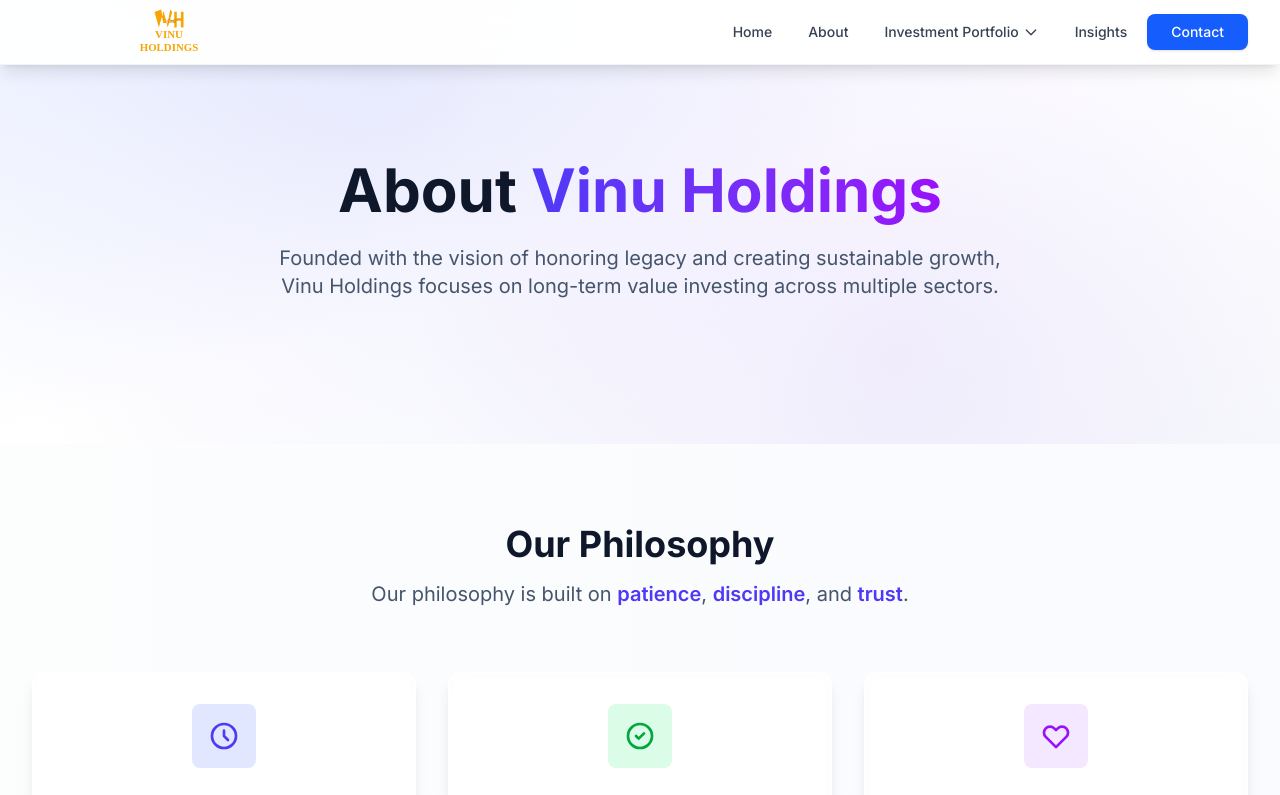
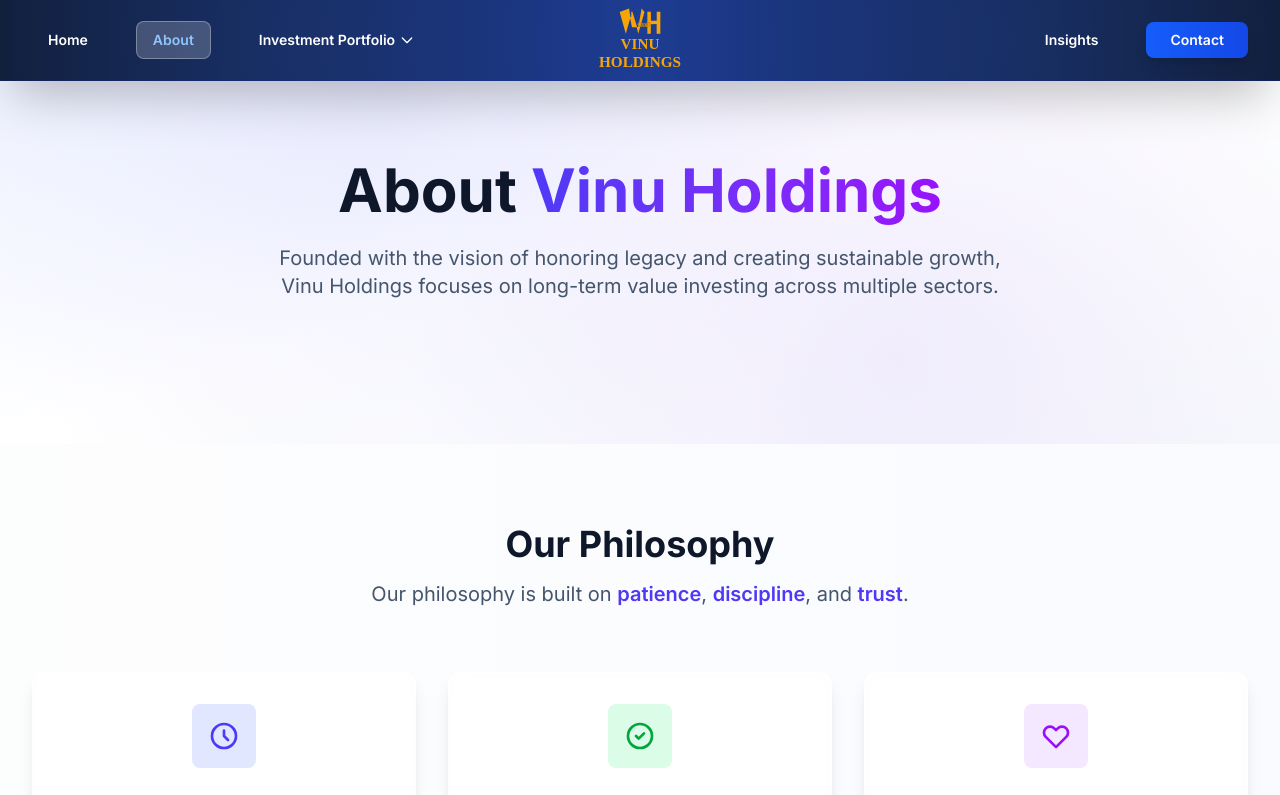
Before and after one commit to YeshChav/vinu-holdings, a Next.js app: page /about in a window 1280 px wide. Shown: the top 795 px of the page. Built offline with nearby package versions, Linux system fonts and the light colour scheme.

Commit message:
feat: improve mobile navigation layout and fix window SSR error

```diff
--- a/src/components/layout/Navigation.tsx
+++ b/src/components/layout/Navigation.tsx
@@ -2,12 +2,14 @@
 
 import Link from 'next/link';
 import { useState, useEffect } from 'react';
+import { usePathname } from 'next/navigation';
 import Logo from '@/components/ui/Logo';
 
 export default function Navigation() {
   const [isVenturesOpen, setIsVenturesOpen] = useState(false);
   const [isMobileMenuOpen, setIsMobileMenuOpen] = useState(false);
   const [hoverTimeout, setHoverTimeout] = useState<NodeJS.Timeout | null>(null);
+  const pathname = usePathname();
 
   // Cleanup timeout on unmount
   useEffect(() => {
@@ -19,30 +21,25 @@
   }, [hoverTimeout]);
 
   return (
-    <nav className="fixed w-full top-0 z-50 bg-white/95 backdrop-blur-md shadow-lg border-b border-gray-100">
-      <div className="max-w-7xl mx-auto px-4 sm:px-6 lg:px-8">
-        <div className="flex justify-between items-center h-16">
-          {/* Logo */}
-          <div className="flex items-center">
-            <Link href="/" className="flex items-center hover:opacity-80 transition-opacity duration-200">
-              <Logo
-                width={800}
-                height={320}
-                variant="full"
-                color="gold"
-                className="h-32 sm:h-40 w-auto"
-                key="nav-gold-logo"
-                />
-            </Link>
-          </div>
+    <nav className="fixed w-full top-0 z-50 bg-gradient-to-r from-slate-900 via-blue-900 to-slate-900 shadow-2xl border-b border-blue-800/30">
+      {/* Subtle texture overlay */}
+      <div className="absolute inset-0 bg-gradient-to-r from-blue-900/20 via-transparent to-blue-900/20 opacity-50"></div>
+      <div className="absolute inset-0 bg-[radial-gradient(circle_at_20%_50%,rgba(59,130,246,0.1),transparent_50%)]"></div>
+      <div className="absolute inset-0 bg-[radial-gradient(circle_at_80%_50%,rgba(59,130,246,0.1),transparent_50%)]"></div>
 
-          {/* Desktop Navigation */}
+      <div className="relative max-w-7xl mx-auto px-4 sm:px-6 lg:px-8">
+        <div className="flex justify-between items-center h-20">
+          {/* Left Navigation Links */}
           <div className="hidden md:block">
-            <div className="ml-10 flex items-baseline space-x-1">
+            <div className="flex items-center space-x-8">
               {/* Home */}
               <Link
                 href="/"
-                className="text-gray-700 hover:text-blue-600 px-4 py-2 rounded-lg text-sm font-medium transition-colors duration-200 hover:bg-blue-50"
+                className={`px-4 py-2 rounded-lg text-sm font-semibold transition-colors duration-200 ${
+                  pathname === '/'
+                    ? 'text-blue-300 bg-white/20 border border-white/30'
+                    : 'text-white hover:text-blue-300 hover:bg-white/10'
+                }`}
               >
                 Home
               </Link>
@@ -50,7 +47,11 @@
               {/* About */}
               <Link
                 href="/about"
-                className="text-gray-700 hover:text-blue-600 px-4 py-2 rounded-lg text-sm font-medium transition-colors duration-200 hover:bg-blue-50"
+                className={`px-4 py-2 rounded-lg text-sm font-semibold transition-colors duration-200 ${
+                  pathname === '/about'
+                    ? 'text-blue-300 bg-white/20 border border-white/30'
+                    : 'text-white hover:text-blue-300 hover:bg-white/10'
+                }`}
               >
                 About
               </Link>
@@ -73,7 +74,7 @@
                 }}
               >
                 <button
-                  className="text-gray-700 hover:text-blue-600 px-4 py-2 rounded-lg text-sm font-medium transition-colors duration-200 hover:bg-blue-50 flex items-center space-x-1"
+                  className="text-white hover:text-blue-300 px-4 py-2 rounded-lg text-sm font-semibold transition-colors duration-200 hover:bg-white/10 flex items-center space-x-1"
                 >
                   <span>Investment Portfolio</span>
                   <svg
@@ -177,19 +178,41 @@
                   </div>
                 )}
               </div>
+            </div>
+          </div>
 
+          {/* Central Logo Section */}
+          <div className="flex items-center justify-center flex-1 md:pointer-events-none md:absolute md:left-1/2 md:-translate-x-1/2 md:inset-y-0">
+            <Link href="/" className="relative flex items-center hover:opacity-90 transition-opacity duration-200">
+              <Logo
+                width={1600}
+                height={640}
+                variant="full"
+                color="gold"
+                className="h-40 sm:h-56 w-auto"
+                key="nav-gold-logo"
+              />
+            </Link>
+          </div>
 
+          {/* Right Navigation Links */}
+          <div className="hidden md:block">
+            <div className="flex items-center space-x-8">
               {/* Insights */}
               <Link
                 href="/#insights"
-                className="text-gray-700 hover:text-blue-600 px-4 py-2 rounded-lg text-sm font-medium transition-colors duration-200 hover:bg-blue-50"
+                className={`px-4 py-2 rounded-lg text-sm font-semibold transition-colors duration-200 ${
+                  pathname === '/' && typeof window !== 'undefined' && window.location?.hash === '#insights'
+                    ? 'text-blue-300 bg-white/20 border border-white/30'
+                    : 'text-white hover:text-blue-300 hover:bg-white/10'
+                }`}
               >
                 Insights
               </Link>
 
               <Link
                 href="/#contact"
-                className="bg-blue-600 text-white px-6 py-2 rounded-lg text-sm font-medium hover:bg-blue-700 transition-colors duration-200 shadow-sm hover:shadow-md"
+                className="bg-gradient-to-r from-blue-600 to-blue-700 text-white px-6 py-2 rounded-lg text-sm font-semibold hover:from-blue-700 hover:to-blue-800 transition-all duration-200 shadow-lg hover:shadow-xl transform hover:scale-105"
               >
                 Contact
               </Link>
@@ -200,7 +223,7 @@
           <div className="md:hidden">
             <button
               onClick={() => setIsMobileMenuOpen(!isMobileMenuOpen)}
-              className="text-gray-700 hover:text-blue-600 p-2 rounded-lg transition-colors duration-200"
+              className="text-white hover:text-blue-300 p-2 rounded-lg transition-colors duration-200 hover:bg-white/10"
             >
               <svg className="w-6 h-6" fill="none" stroke="currentColor" viewBox="0 0 24 24">
                 {isMobileMenuOpen ? (
@@ -216,13 +239,13 @@
         {/* Mobile Navigation */}
         {isMobileMenuOpen && (
           <div
-            className="md:hidden bg-white border-t border-gray-100 animate-in slide-in-from-top-2 fade-in duration-300"
+            className="md:hidden bg-gradient-to-b from-slate-900 to-blue-900 border-t border-blue-800/30 animate-in slide-in-from-top-2 fade-in duration-300"
           >
             <div className="px-2 pt-2 pb-3 space-y-1">
               {/* Mobile Navigation Links */}
               <Link
                 href="/"
-                className="block px-3 py-2 text-gray-700 hover:text-blue-600 hover:bg-blue-50 rounded-lg transition-colors duration-200"
+                className="block px-3 py-2 text-white hover:text-blue-300 hover:bg-white/10 rounded-lg transition-colors duration-200"
                 onClick={() => setIsMobileMenuOpen(false)}
               >
                 Home
@@ -230,7 +253,7 @@
 
               <Link
                 href="/about"
-                className="block px-3 py-2 text-gray-700 hover:text-blue-600 hover:bg-blue-50 rounded-lg transition-colors duration-200"
+                className="block px-3 py-2 text-white hover:text-blue-300 hover:bg-white/10 rounded-lg transition-colors duration-200"
                 onClick={() => setIsMobileMenuOpen(false)}
               >
                 About
@@ -238,51 +261,51 @@
 
               {/* Mobile Investment Portfolio Section */}
               <div className="px-3 py-2">
-                <div className="text-sm font-medium text-gray-500 mb-2">Investment Portfolio</div>
+                <div className="text-sm font-medium text-blue-300 mb-2">Investment Portfolio</div>
                 <div className="space-y-1 ml-4">
                   <Link
                     href="/equity-investments"
-                    className="flex items-center px-3 py-2 text-gray-700 hover:text-blue-600 hover:bg-blue-50 rounded-lg transition-colors duration-200"
+                    className="flex items-center px-3 py-2 text-white hover:text-blue-300 hover:bg-white/10 rounded-lg transition-colors duration-200"
                     onClick={() => setIsMobileMenuOpen(false)}
                   >
-                    <div className="w-6 h-6 bg-blue-100 rounded flex items-center justify-center mr-3">
-                      <div className="w-3 h-3 bg-blue-600 rounded"></div>
+                    <div className="w-6 h-6 bg-blue-500/20 rounded flex items-center justify-center mr-3">
+                      <div className="w-3 h-3 bg-blue-400 rounded"></div>
                     </div>
                     Equity Investments
                   </Link>
 
                   <Link
                     href="/ventures"
-                    className="flex items-center px-3 py-2 text-gray-700 hover:text-indigo-600 hover:bg-indigo-50 rounded-lg transition-colors duration-200"
+                    className="flex items-center px-3 py-2 text-white hover:text-indigo-300 hover:bg-white/10 rounded-lg transition-colors duration-200"
                     onClick={() => setIsMobileMenuOpen(false)}
                   >
-                    <div className="w-6 h-6 bg-indigo-100 rounded flex items-center justify-center mr-3">
-                      <div className="w-3 h-3 bg-indigo-600 rounded"></div>
+                    <div className="w-6 h-6 bg-indigo-500/20 rounded flex items-center justify-center mr-3">
+                      <div className="w-3 h-3 bg-indigo-400 rounded"></div>
                     </div>
                     Ventures
                   </Link>
 
                   {/* Mobile Ventures Sub-section */}
                   <div className="px-3 py-2">
-                    <div className="text-xs font-medium text-gray-400 mb-2">Venture Projects</div>
+                    <div className="text-xs font-medium text-blue-400 mb-2">Venture Projects</div>
                     <div className="space-y-1 ml-4">
                       <Link
                         href="/cafe-ventures"
-                        className="flex items-center px-3 py-2 text-gray-700 hover:text-orange-600 hover:bg-orange-50 rounded-lg transition-colors duration-200"
+                        className="flex items-center px-3 py-2 text-white hover:text-orange-300 hover:bg-white/10 rounded-lg transition-colors duration-200"
                         onClick={() => setIsMobileMenuOpen(false)}
                       >
-                        <div className="w-5 h-5 bg-orange-100 rounded flex items-center justify-center mr-3">
-                          <div className="w-2 h-2 bg-orange-600 rounded"></div>
+                        <div className="w-5 h-5 bg-orange-500/20 rounded flex items-center justify-center mr-3">
+                          <div className="w-2 h-2 bg-orange-400 rounded"></div>
                         </div>
                         Café Ventures
                       </Link>
                       <Link
                         href="/lifestyle-brands"
-                        className="flex items-center px-3 py-2 text-gray-700 hover:text-purple-600 hover:bg-purple-50 rounded-lg transition-colors duration-200"
+                        className="flex items-center px-3 py-2 text-white hover:text-purple-300 hover:bg-white/10 rounded-lg transition-colors duration-200"
                         onClick={() => setIsMobileMenuOpen(false)}
                       >
-                        <div className="w-5 h-5 bg-purple-100 rounded flex items-center justify-center mr-3">
-                          <div className="w-2 h-2 bg-purple-600 rounded"></div>
+                        <div className="w-5 h-5 bg-purple-500/20 rounded flex items-center justify-center mr-3">
+                          <div className="w-2 h-2 bg-purple-400 rounded"></div>
                         </div>
                         Lifestyle Brands
                       </Link>
@@ -291,11 +314,11 @@
 
                   <Link
                     href="/real-estate"
-                    className="flex items-center px-3 py-2 text-gray-700 hover:text-green-600 hover:bg-green-50 rounded-lg transition-colors duration-200"
+                    className="flex items-center px-3 py-2 text-white hover:text-green-300 hover:bg-white/10 rounded-lg transition-colors duration-200"
                     onClick={() => setIsMobileMenuOpen(false)}
                   >
-                    <div className="w-6 h-6 bg-green-100 rounded flex items-center justify-center mr-3">
-                      <div className="w-3 h-3 bg-green-600 rounded"></div>
+                    <div className="w-6 h-6 bg-green-500/20 rounded flex items-center justify-center mr-3">
+                      <div className="w-3 h-3 bg-green-400 rounded"></div>
                     </div>
                     Real Estate
                   </Link>
@@ -305,7 +328,7 @@
 
               <Link
                 href="/#insights"
-                className="block px-3 py-2 text-gray-700 hover:text-blue-600 hover:bg-blue-50 rounded-lg transition-colors duration-200"
+                className="block px-3 py-2 text-white hover:text-blue-300 hover:bg-white/10 rounded-lg transition-colors duration-200"
                 onClick={() => setIsMobileMenuOpen(false)}
               >
                 Insights
@@ -313,7 +336,7 @@
 
               <Link
                 href="/#contact"
-                className="block px-3 py-2 bg-blue-600 text-white rounded-lg hover:bg-blue-700 transition-colors duration-200"
+                className="block px-3 py-2 bg-gradient-to-r from-blue-600 to-blue-700 text-white rounded-lg hover:from-blue-700 hover:to-blue-800 transition-all duration-200"
                 onClick={() => setIsMobileMenuOpen(false)}
               >
                 Contact
--- a/src/components/sections/Footer.tsx
+++ b/src/components/sections/Footer.tsx
@@ -15,11 +15,11 @@
             <div className="lg:col-span-1">
               <div className="mb-6">
                 <Logo
-                  width={800}
-                  height={320}
+                  width={1600}
+                  height={640}
                   variant="full"
                   color="gold"
-                  className="h-32 sm:h-40 w-auto"
+                  className="h-40 sm:h-56 w-auto"
                   key="footer-gold-logo"
                 />
               </div>
```
Lines whose indentation alone changed are shown as unchanged.
